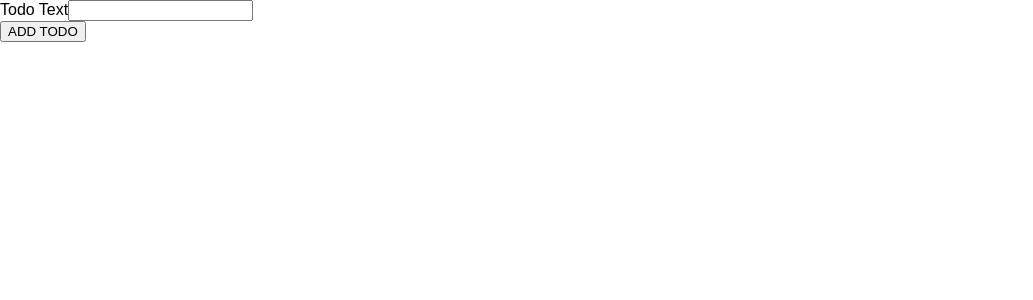
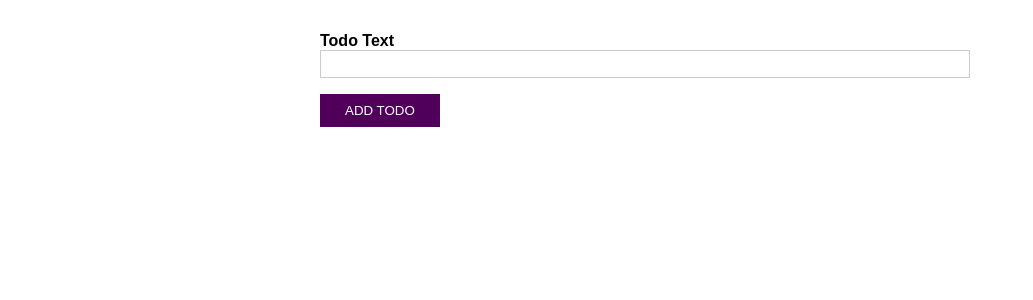
Before and after one commit to olaide-hok/TypeScript-Todo-List-App, a React (Create React App) app: page / in a window 1280 px wide. Shown: the top 300 px of the page, without its empty margins (0-1033 px from the left). Built offline with nearby package versions, Linux system fonts and the light colour scheme; the HTML template or start-up script is replaced by a standard one.

Commit message:
Import NewTodo.css to NewTodo component.
Add class name for styling purposes.

Import TodoList.css to TodoList component.

```diff
--- a/src/components/NewTodo.tsx
+++ b/src/components/NewTodo.tsx
@@ -1,4 +1,5 @@
 import React, {useRef} from 'react'
+import './NewTodo.css'
 
 type NewTodoProps = {
     onAddTodo: (todoText: string) => void
@@ -11,11 +12,12 @@ const NewTodo: React.FC<NewTodoProps> = (props) => {
         event.preventDefault()
         const enteredText = textInputRef.current!.value
         props.onAddTodo(enteredText)
+        textInputRef.current!.value = ''
     }
 
   return (
     <form onSubmit={todoSubmitHandler}>
-        <div>
+        <div className='form-control'>
             <label htmlFor="todo-text">Todo Text</label>
             <input type='text' id='todo-text' ref={textInputRef}/>
         </div>
--- a/src/components/TodoList.tsx
+++ b/src/components/TodoList.tsx
@@ -1,4 +1,5 @@
 import React from 'react'
+import './TodoList.css'
 
 interface TodoListProps {
     items: {id: string, text: string}[],
```
